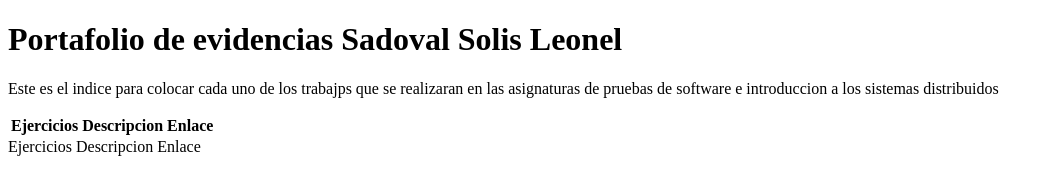
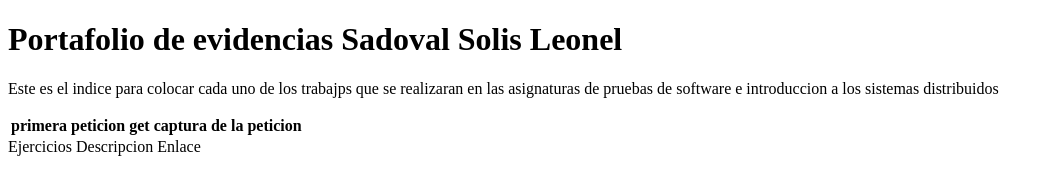
Before and after one commit to SANDOVALSOLISLEONEL/2026-PS-ISD-SandovalSolisLeonel, a plain HTML site: page index.html in a window 1280 px wide. Shown: the whole page, without its empty margins (0-1053 px from the left). Drawn offline with Linux system fonts and the light colour scheme.

Commit message:
primera peticion get enlace

```diff
--- a/index.html
+++ b/index.html
@@ -16,9 +16,9 @@
                     <table class="tablaps">
                     <thead>
                         <tr>
-                            <th>Ejercicios</th>
-                            <th>Descripcion</th>
-                            <th>Enlace</th>
+                            <th>primera peticion get</th>
+                            <th>captura de la peticion</th>
+                            <th> <a href="./ISDPrimerParcial/tarea1.html"></a></th>
                         </tr>
                     </thead>
                     </table>
```
